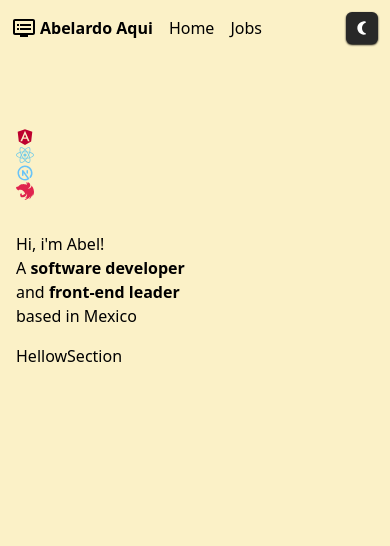
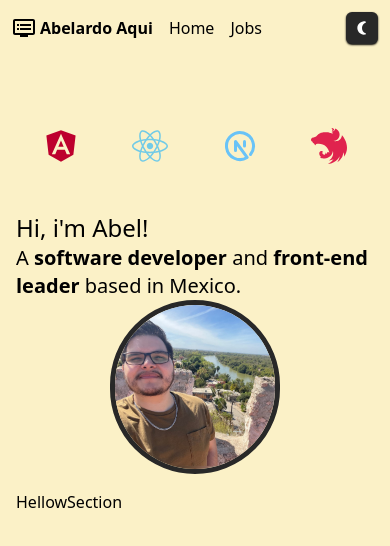
Before and after one commit to TecAbel/tecabel-portfolio, a Next.js app: page / in a window 390 px wide. Shown: the top 546 px of the page. Built offline with nearby package versions, Linux system fonts and the light colour scheme.

Commit message:
feat(hellow): added responsiveness

```diff
--- a/src/components/head.tsx
+++ b/src/components/head.tsx
@@ -1,12 +1,43 @@
+import Image from 'next/image'
+
 export const HeadPortfolio = () => {
   return (
-    <div className="mt-8 grid grid-cols-2">
-      <p>
-        Hi, i&apos;m Abel!
-        <br />A <strong>software developer </strong>and{' '}
-        <strong>front-end leader</strong> based in Mexico
-      </p>
-      <div></div>
+    <div className="mt-12 grid w-full grid-cols-1 sm:grid-cols-2">
+      <div className="flex flex-col justify-between">
+        <p
+          className="
+          text-2xl
+          sm:text-3xl
+          md:text-4xl
+          "
+        >
+          Hi, i&apos;m Abel!
+        </p>
+        <p
+          className="
+          text-xl
+          sm:text-2xl
+          md:text-3xl
+          "
+        >
+          A <strong>software developer </strong>
+          and <strong>front-end leader</strong> based in Mexico.
+        </p>
+      </div>
+      <div className="flex sm:justify-end justify-center">
+        <Image
+          className="
+          rounded-full
+          border-[5px]
+          border-main-dark
+          dark:border-main
+          "
+          alt="Abel"
+          src="/abelaqui.jpg"
+          width={170}
+          height={170}
+        />
+      </div>
     </div>
   )
 }
--- a/src/layouts/main-layout.tsx
+++ b/src/layouts/main-layout.tsx
@@ -30,8 +30,9 @@ export const MainLayout: FC<MainLayout> = ({
             className="
             mt-[7rem]
             grid
-            sm:grid-cols-1
-            md:grid-cols-2
+            grid-cols-4
+            sm:grid-cols-4
+            md:grid-cols-4
             lg:grid-cols-4
             "
           >
--- a/src/styles/globals.scss
+++ b/src/styles/globals.scss
@@ -17,8 +17,9 @@ button:target {
 
 @layer components {
   .technology-item {
-    @apply text-lg
-      sm:text-3xl
+    @apply mx-auto
+      text-4xl
+      sm:text-5xl
       md:text-5xl
       lg:text-7xl;
     &.angular {
```
